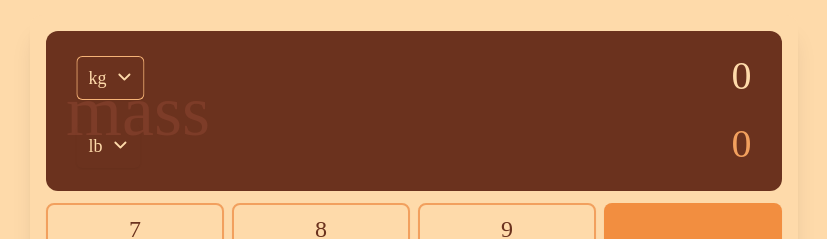
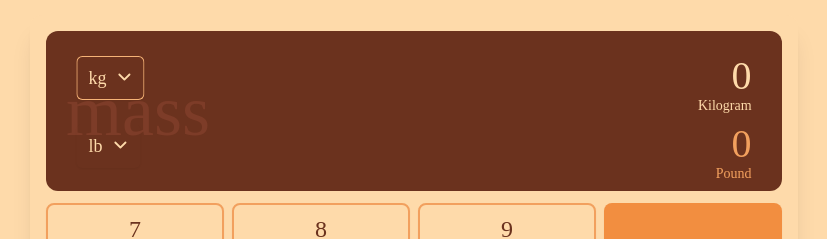
Before and after one commit to AllanKirui/calculate-it, a Vue app: page /mass in a window 1280 px wide. Shown: the part 165-404 px from the top of the page, without its empty margins (226-1053 px from the left). Built offline with nearby package versions, Linux system fonts and the light colour scheme.

Commit message:
Update markup for mass converter results

```diff
--- a/src/views/ViewMass.vue
+++ b/src/views/ViewMass.vue
@@ -11,7 +11,10 @@
       :active-unit="topActiveUnit"
       @setActiveUnit="setActiveUnitTop"
     />
-    <h2 class="result">0</h2>
+    <div class="relative">
+      <h2 class="result">0</h2>
+      <span class="absolute right-0 text-xs md:text-sm">{{ topUnitName }}</span>
+    </div>
   </div>
 
   <!-- Bottom Units -->
@@ -25,7 +28,12 @@
       :active-unit="bottomActiveUnit"
       @setActiveUnit="setActiveUnitBottom"
     />
-    <h2 class="result">0</h2>
+    <div class="relative">
+      <h2 class="result">0</h2>
+      <span class="absolute right-0 text-xs md:text-sm">{{
+        bottomUnitName
+      }}</span>
+    </div>
   </div>
 
   <!-- The Output -->
@@ -74,11 +82,66 @@
 
 <script setup>
 import TheDropdown from "@/components/ui/TheDropdown.vue"
-import { ref } from "vue"
+import { ref, watch } from "vue"
 
 const activeDropdown = ref("top")
 const topActiveUnit = ref("kg")
 const bottomActiveUnit = ref("lb")
+const topUnitName = ref("Kilogram")
+const bottomUnitName = ref("Pound")
+
+// when a user changes units, update the unit name below the result
+watch(
+  () => topActiveUnit.value,
+  (newUnit) => {
+    switch (newUnit) {
+      case "t":
+        topUnitName.value = "Tonne"
+        break
+      case "g":
+        topUnitName.value = "Gram"
+        break
+      case "mg":
+        topUnitName.value = "Milligram"
+        break
+      case "lb":
+        topUnitName.value = "Pound"
+        break
+      case "oz":
+        topUnitName.value = "Ounce"
+        break
+      default:
+        topUnitName.value = "Kilogram"
+        break
+    }
+  }
+)
+
+watch(
+  () => bottomActiveUnit.value,
+  (newUnit) => {
+    switch (newUnit) {
+      case "t":
+        bottomUnitName.value = "Tonne"
+        break
+      case "kg":
+        bottomUnitName.value = "Kilogram"
+        break
+      case "g":
+        bottomUnitName.value = "Gram"
+        break
+      case "mg":
+        bottomUnitName.value = "Milligram"
+        break
+      case "oz":
+        bottomUnitName.value = "Ounce"
+        break
+      default:
+        bottomUnitName.value = "Pound"
+        break
+    }
+  }
+)
 
 /*
   Methods
```
